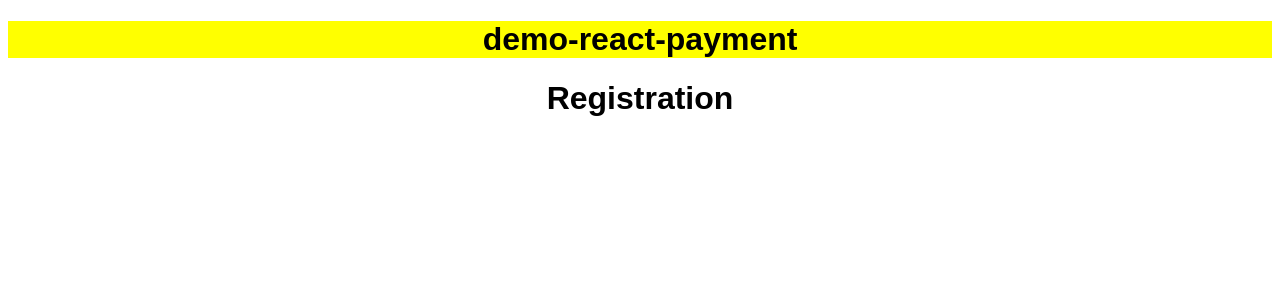
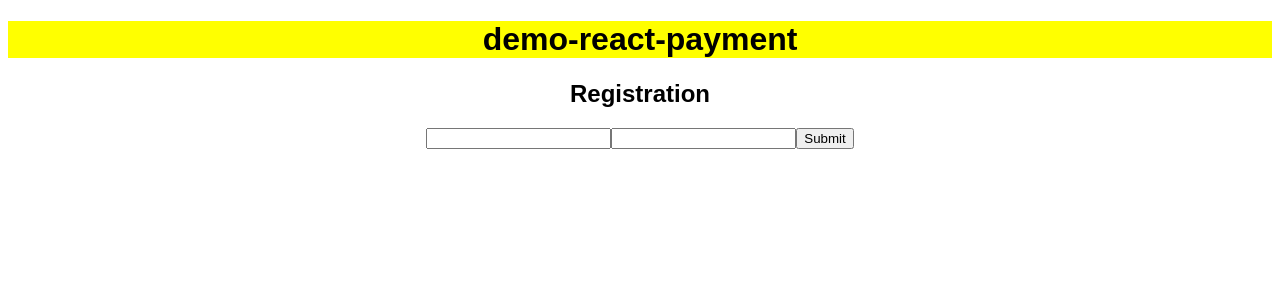
Before and after one commit to griimick/demo-react-payment, a React (Create React App) app: page /register in a window 1280 px wide. Shown: the top 300 px of the page. Built offline with nearby package versions, Linux system fonts and the light colour scheme.

Commit message:
Add dummy form

```diff
--- a/package.json
+++ b/package.json
@@ -10,6 +10,7 @@
   "dependencies": {
     "react": "17.0.0",
     "react-dom": "17.0.0",
+    "react-hook-form": "6.11.0",
     "react-router-dom": "5.2.0",
     "react-scripts": "3.4.3"
   },
--- a/src/App.js
+++ b/src/App.js
@@ -1,6 +1,7 @@
 import React from "react";
 import { Route, Switch } from "react-router-dom";
 import { Plans, Payments, Registration } from "./views";
+import { PrivateRoute } from "./components";
 import "./styles.css";
 
 export default function App() {
@@ -10,7 +11,7 @@ export default function App() {
       <Switch>
         <Route path="/plans" exact component={Plans} />
         <Route path="/register" exact component={Registration} />
-        <Route path="/pay" exact component={Payments} />
+        <PrivateRoute path="/pay" exact component={Payments} />
         <Plans /> {/* Default component to load */}
       </Switch>
     </div>
--- /dev/null
+++ b/src/common/config.js
@@ -0,0 +1,3 @@
+export default {
+  isLoggedIn: true
+};
--- /dev/null
+++ b/src/components/PrivateRoute.js
@@ -0,0 +1,25 @@
+import React from "react";
+import { Route, Redirect } from "react-router-dom";
+
+export default function PrivateRoute({ children, ...rest }) {
+  let auth = {
+    user: {}
+  };
+  return (
+    <Route
+      {...rest}
+      render={({ location }) =>
+        auth.user ? (
+          children
+        ) : (
+          <Redirect
+            to={{
+              pathname: "/login",
+              state: { from: location }
+            }}
+          />
+        )
+      }
+    />
+  );
+}
--- /dev/null
+++ b/src/components/RegistrationForm.js
@@ -0,0 +1,32 @@
+import React from "react";
+import { useForm } from "react-hook-form";
+
+export default function RegistrationForm(props) {
+  const { handleSubmit, register, errors } = useForm();
+  const onSubmit = (values) => props.onSubmit && props.onSubmit(values);
+  return (
+    <form onSubmit={handleSubmit(onSubmit)}>
+      <input
+        name="email"
+        ref={register({
+          required: "Required",
+          pattern: {
+            value: /^[A-Z0-9._%+-]+@[A-Z0-9.-]+\.[A-Z]{2,}$/i,
+            message: "invalid email address"
+          }
+        })}
+      />
+      {errors.email && errors.email.message}
+
+      <input
+        name="username"
+        ref={register({
+          validate: (value) => value !== "admin" || "Nice try!"
+        })}
+      />
+      {errors.username && errors.username.message}
+
+      <button type="submit">Submit</button>
+    </form>
+  );
+}
--- /dev/null
+++ b/src/components/index.js
@@ -0,0 +1,2 @@
+export { default as RegistrationForm } from "./RegistrationForm";
+export { default as PrivateRoute } from "./PrivateRoute";
--- a/src/views/plans.js
+++ b/src/views/plans.js
@@ -1,5 +1,11 @@
 import React from "react";
+import { Link } from "react-router-dom";
 
 export default function Plans() {
-  return <h1> Plans </h1>;
+  return (
+    <div>
+      <h1> Plans </h1>
+      <Link to="/register">Register</Link>
+    </div>
+  );
 }
--- a/src/views/registration.js
+++ b/src/views/registration.js
@@ -1,5 +1,21 @@
 import React from "react";
+import { RegistrationForm } from "../components";
+import { useHistory } from "react-router-dom";
 
 export default function Registration() {
-  return <h1> Registration </h1>;
+  let history = useHistory();
+
+  const onSubmit = async (values) => {
+    console.log({ values }, "Form Submitted");
+    history.push("/plans");
+  };
+  const formProps = {
+    onSubmit: onSubmit
+  };
+  return (
+    <section>
+      <h1> Registration </h1>
+      <RegistrationForm {...formProps} />
+    </section>
+  );
 }
```
